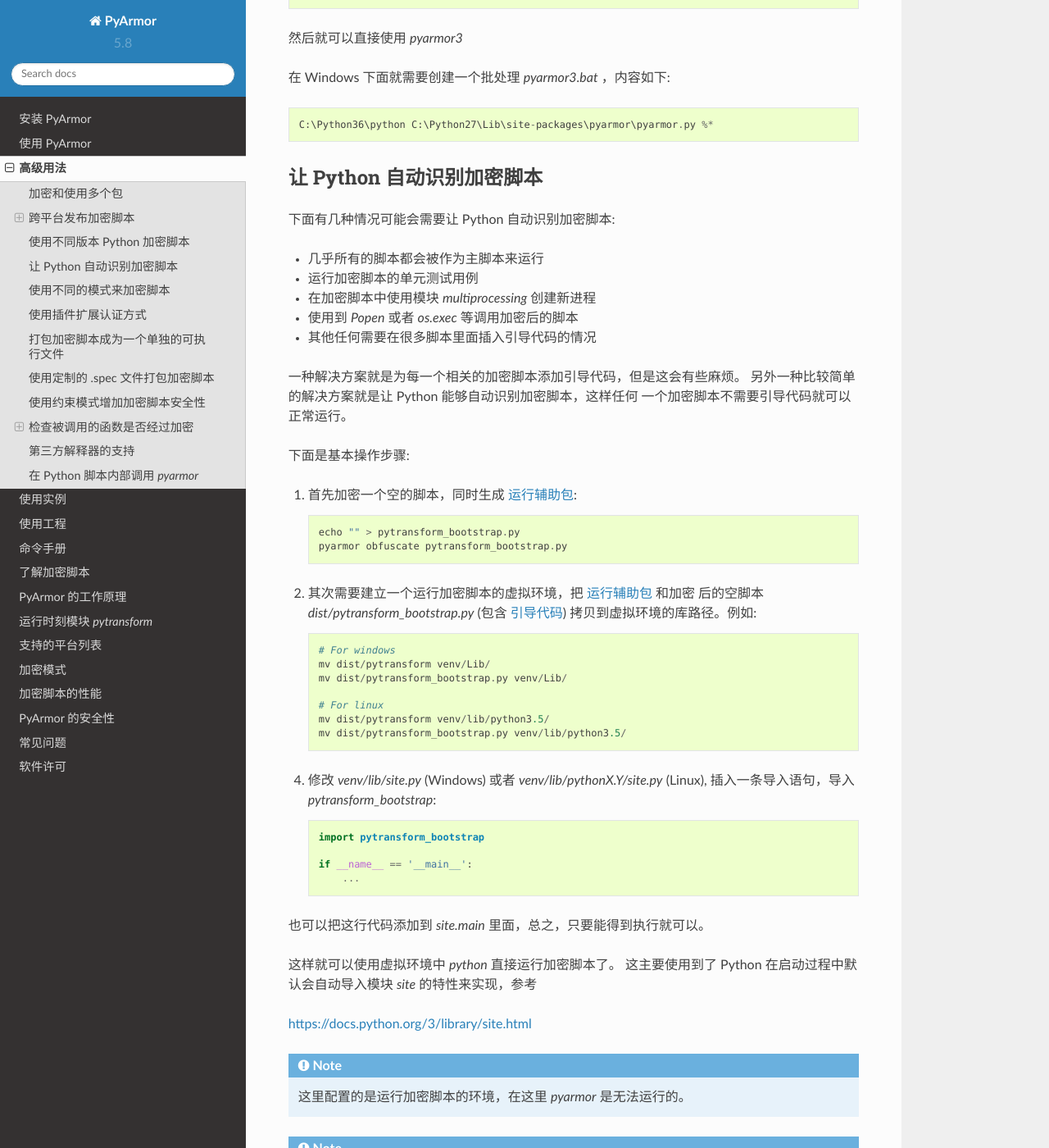
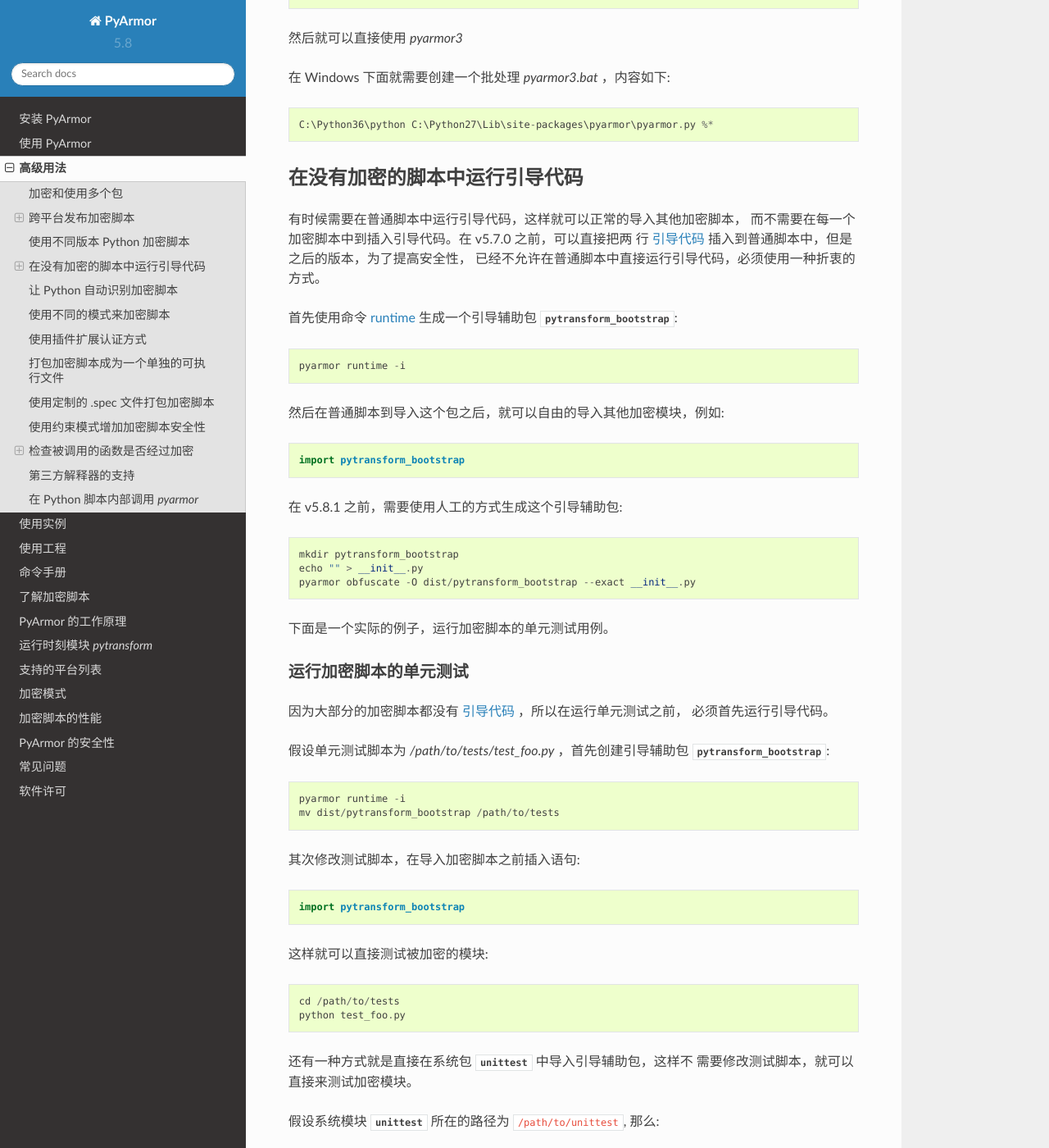
Before and after one commit to dashingsoft/pyarmor-docs-zh, a Sphinx documentation site: the page built from docs/advanced.rst, in a window 1280 px wide and 1400 px high, scrolled down 3429 px. Shown: the whole window at 82% size. Built offline with Sphinx 7.4.7 and the Read the Docs theme 2.0.0, drawn with Linux system fonts in a browser that asks for light colours; some of the changed text lies outside the part shown.

Commit message:
Add usage for unittest

```diff
--- a/docs/advanced.rst
+++ b/docs/advanced.rst
@@ -150,13 +150,71 @@
 
     C:\Python36\python C:\Python27\Lib\site-packages\pyarmor\pyarmor.py %*
 
+在没有加密的脚本中运行引导代码
+------------------------------
+
+有时候需要在普通脚本中运行引导代码，这样就可以正常的导入其他加密脚本，
+而不需要在每一个加密脚本中到插入引导代码。在 v5.7.0 之前，可以直接把两
+行 :ref:`引导代码` 插入到普通脚本中，但是之后的版本，为了提高安全性，
+已经不允许在普通脚本中直接运行引导代码，必须使用一种折衷的方式。
+
+首先使用命令 :ref:`runtime` 生成一个引导辅助包 :mod:`pytransform_bootstrap`::
+
+    pyarmor runtime -i
+
+然后在普通脚本到导入这个包之后，就可以自由的导入其他加密模块，例如::
+
+    import pytransform_bootstrap
+
+在 v5.8.1 之前，需要使用人工的方式生成这个引导辅助包::
+
+    mkdir pytransform_bootstrap
+    echo "" > __init__.py
+    pyarmor obfuscate -O dist/pytransform_bootstrap --exact __init__.py
+
+下面是一个实际的例子，运行加密脚本的单元测试用例。
+
+运行加密脚本的单元测试
+~~~~~~~~~~~~~~~~~~~~~~
+
+因为大部分的加密脚本都没有 :ref:`引导代码` ，所以在运行单元测试之前，
+必须首先运行引导代码。
+
+假设单元测试脚本为 `/path/to/tests/test_foo.py` ，首先创建引导辅助包
+:mod:`pytransform_bootstrap`::
+
+    pyarmor runtime -i
+    mv dist/pytransform_bootstrap /path/to/tests
+
+其次修改测试脚本，在导入加密脚本之前插入语句::
+
+    import pytransform_bootstrap
+
+这样就可以直接测试被加密的模块::
+
+    cd /path/to/tests
+    python test_foo.py
+
+还有一种方式就是直接在系统包 :mod:`unittest` 中导入引导辅助包，这样不
+需要修改测试脚本，就可以直接来测试加密模块。
+
+假设系统模块 :mod:`unittest` 所在的路径为 ``/path/to/unittest``, 那么::
+
+    pyarmor runtime -i
+    mv dist/pytransform_bootstrap /path/to/unittest
+
+然后修改 :file:`/path/to/unittest/__init__.py` ，插入语句::
+
+    from . import pytransform_bootstrap
+
+这样，所有的单元测试脚本就都可以直接来测试加密后的模块了。
+
 让 Python 自动识别加密脚本
 --------------------------
 
 下面有几种情况可能会需要让 Python 自动识别加密脚本:
 
 * 几乎所有的脚本都会被作为主脚本来运行
-* 运行加密脚本的单元测试用例
 * 在加密脚本中使用模块 `multiprocessing` 创建新进程
 * 使用到 `Popen` 或者 `os.exec` 等调用加密后的脚本
 * 其他任何需要在很多脚本里面插入引导代码的情况
@@ -167,35 +225,36 @@
 
 下面是基本操作步骤:
 
-1. 首先加密一个空的脚本，同时生成 :ref:`运行辅助包`::
+1. 首先生成引导辅助包 :mod:``pytransform_bootstrap``::
 
-    echo "" > pytransform_bootstrap.py
-    pyarmor obfuscate pytransform_bootstrap.py
+    pyarmor runtime -i
 
-2. 其次需要建立一个运行加密脚本的虚拟环境，把 :ref:`运行辅助包` 和加密
-   后的空脚本 `dist/pytransform_bootstrap.py` (包含 :ref:`引导代码`)
-   拷贝到虚拟环境的库路径。例如::
+   在 v5.8.1 之前，需要通过加密一个空脚本的方式生成引导辅助包::
+
+    echo "" > __init__.py
+    pyarmor obfuscate -O dist/pytransform_bootstrap --exact __init__.py
+
+2. 其次需要建立一个运行加密脚本的虚拟环境，把引导辅助包拷贝到虚拟环境
+   的库路径，例如::
 
     # For windows
-    mv dist/pytransform venv/Lib/
-    mv dist/pytransform_bootstrap.py venv/Lib/
+    mv dist/pytransform_bootstrap venv/Lib/
 
     # For linux
-    mv dist/pytransform venv/lib/python3.5/
-    mv dist/pytransform_bootstrap.py venv/lib/python3.5/
+    mv dist/pytransform_bootstrap venv/lib/python3.5/
 
-4. 修改 `venv/lib/site.py` (Windows) 或者 `venv/lib/pythonX.Y/site.py`
-   (Linux), 插入一条导入语句，导入 `pytransform_bootstrap`::
+4. 最后修改 ``venv/lib/pythonX.Y/site.py`` 或者 ``venv/lib/site.py`` ,
+   插入一条导入语句::
 
     import pytransform_bootstrap
 
     if __name__ == '__main__':
         ...
 
-也可以把这行代码添加到 `site.main` 里面，总之，只要能得到执行就可以。
+也可以把这行代码添加到 ``site.main`` 里面，总之，只要能得到执行就可以。
 
-这样就可以使用虚拟环境中 `python` 直接运行加密脚本了。 这主要使用到了
-Python 在启动过程中默认会自动导入模块 `site` 的特性来实现，参考
+这样就可以使用虚拟环境中 ``python`` 直接运行加密脚本了。 这主要使用到
+了 Python 在启动过程中默认会自动导入模块 ``site`` 的特性来实现，参考
 
 https://docs.python.org/3/library/site.html
 
@@ -205,7 +264,7 @@
 
 .. note::
 
-    在 v5.7.0 之前，需要根据 :ref:`运行辅助文件` 人工创建 :ref:`运行辅助包`
+    在 v5.7.0 之前，需要根据 :ref:`运行辅助文件` 人工创建引导辅助包
 
 使用不同的模式来加密脚本
 ------------------------
```
